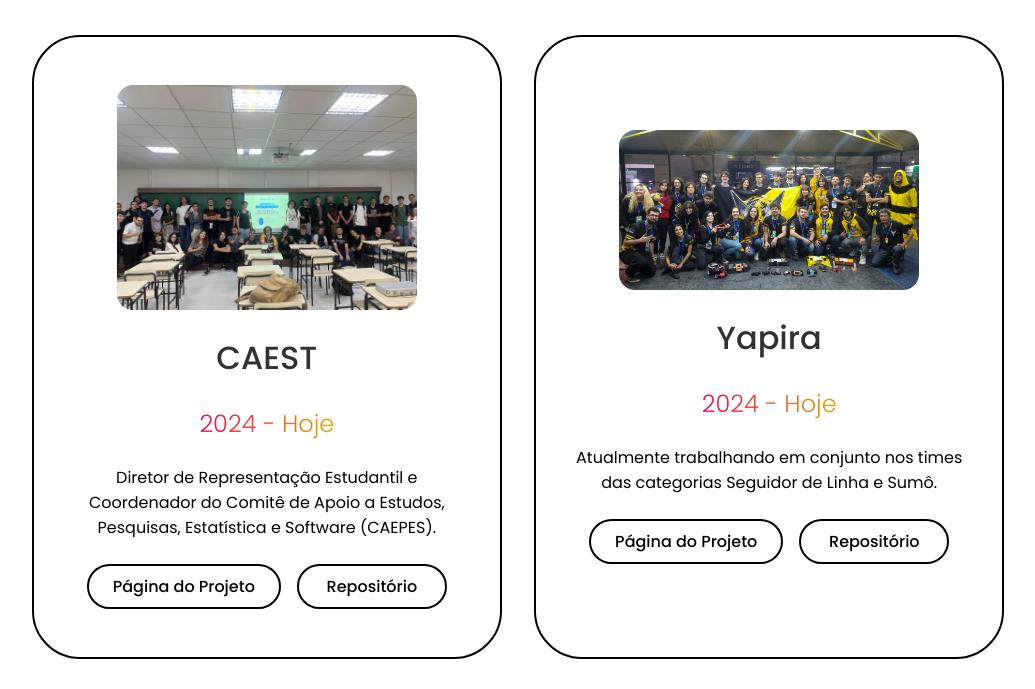
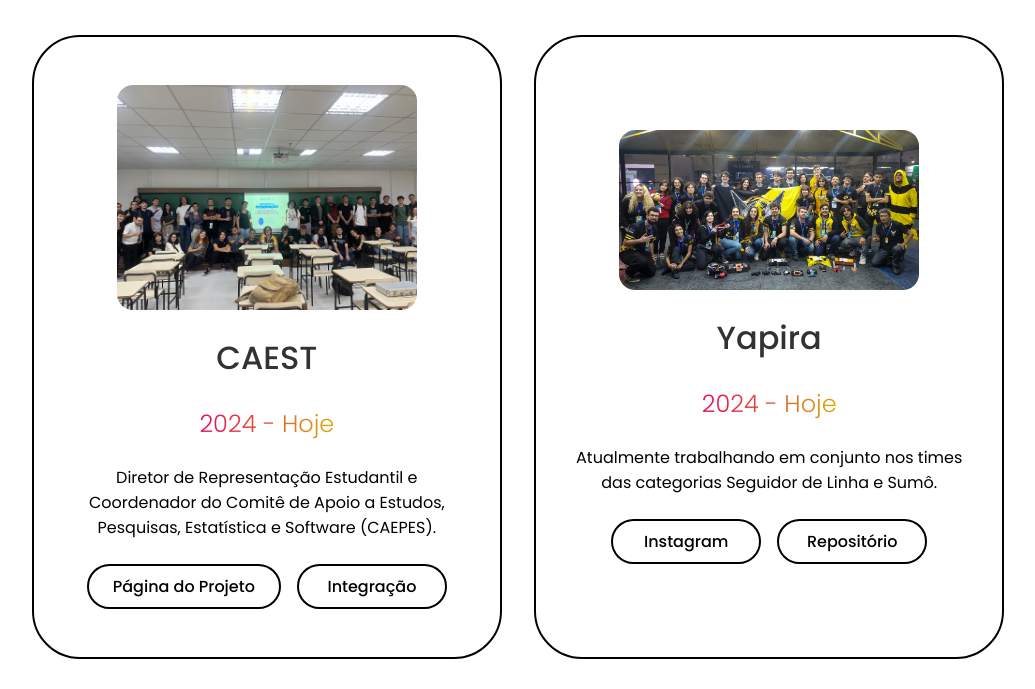
Before and after one commit to borncabus/borncabus.github.io, a plain HTML site: page index.html in a window 1280 px wide. Shown: the part 2000-2689 px from the top of the page, without its empty margins (122-1157 px from the left). Drawn offline with Linux system fonts and the light colour scheme.

Commit message:
Atualizei os links

```diff
--- a/index.html
+++ b/index.html
@@ -34,7 +34,7 @@
     <!-- Botão para GitHub -->
     <button
       class="visit-btn"
-      onclick="window.open('https://github.com/SEU_USUARIO_GITHUB', '_blank')"
+      onclick="window.open('https://github.com/borncabus', '_blank')"
       aria-label="Visitar o perfil de GitHub de Matheus Cabús">
       Visitar GitHub
     </button>
@@ -56,13 +56,17 @@
           </div>
 
           <div class="btn-group" style="margin-bottom: 20px;">
-            <button class="btn">Currículo</button>
-            <button class="btn">Contato</button>
+            <button class="btn" onclick="window.open('curriculo.pdf', '_blank')">Currículo</button>
+            <button class="btn" onclick="document.getElementById('contato').scrollIntoView({ behavior: 'smooth' });">Contato</button>
           </div>
 
           <div class="socials">
-            <a href="#"><i class="fab fa-github"></i></a>
-            <a href="#"><i class="fab fa-instagram"></i></a>
+            <a href="https://github.com/borncabus" target="_blank" aria-label="GitHub de Matheus Cabús">
+              <i class="fab fa-github"></i>
+            </a>
+            <a href="https://www.instagram.com/borncabus" target="_blank" aria-label="Instagram de Matheus Cabús">
+              <i class="fab fa-instagram"></i>
+            </a>
           </div>
 
         </div>
@@ -120,8 +124,8 @@
           <h4>2024 - Hoje</h4>
           <p>Diretor de Representação Estudantil e Coordenador do Comitê de Apoio a Estudos, Pesquisas, Estatística e Software (CAEPES).</p>
           <div class="btn-group">
-            <div class="btn">Página do Projeto</div>
-            <div class="btn">Repositório</div>
+            <div class="btn" onclick="window.open('https://caest.dev.br', '_blank')">Página do Projeto</div>
+            <div class="btn" onclick="window.open('https://integracao.caest.dev.br', '_blank')">Integração</div>
           </div>
         </div>
         <div class="project-card">
@@ -133,8 +137,8 @@
           <h4>2024 - Hoje</h4>
           <p>Atualmente trabalhando em conjunto nos times das categorias Seguidor de Linha e Sumô.</p>
           <div class="btn-group">
-            <div class="btn">Página do Projeto</div>
-            <div class="btn">Repositório</div>
+            <div class="btn" onclick="window.open('https://www.instagram.com/equipeyapira', '_blank')">Instagram</div>
+            <div class="btn" onclick="window.open('https://github.com/YapiraUFPR', '_blank')">Repositório</div>
           </div>
         </div>
         <div class="project-card">
@@ -146,8 +150,7 @@
           <h4>2024 - Hoje</h4>
           <p>Desenvolvedor voluntário e consultor de tecnologia, desenvolvendo aplicações web e mobile.</p>
           <div class="btn-group">
-            <div class="btn">Página do Projeto</div>
-            <div class="btn">Repositório</div>
+            <div class="btn" onclick="window.open('https://www.instagram.com/lumeeiro', '_blank')">Instagram</div>
           </div>
         </div>
         <div class="project-card">
@@ -159,7 +162,7 @@
           <h4>2024</h4>
           <p>Trabalhei como tutor bolsista, ajudando alunos com dificuldades em Cálculo e Pré-Cálculo. Desenvolvi um site para o projeto.</p>
           <div class="btn-group">
-            <div class="btn">Página do Projeto</div>
+            <div class="btn" onclick="window.open('https://tutoriaentrepares.github.io', '_blank')">Página do Projeto</div>
           </div>
         </div>
         <div class="project-card">
@@ -171,8 +174,7 @@
           <h4>2019</h4>
           <p>Monitor de Estatística Básica, ajudando alunos com dificuldades na disciplina.</p>
           <div class="btn-group">
-            <div class="btn">Página do Projeto</div>
-            <div class="btn">Repositório</div>
+            <div class="btn" onclick="window.open('https://est.ufpr.br', '_blank')">Página do Projeto</div>
           </div>
         </div>
         <div class="project-card">
@@ -184,8 +186,7 @@
           <h4>2019</h4>
           <p>Atuei como estudante bolsista, oferecendo apoio aos professores e alunos do laboratório.</p>
           <div class="btn-group">
-            <div class="btn">Página do Projeto</div>
-            <div class="btn">Repositório</div>
+            <div class="btn" onclick="window.open('http://www.lea.ufpr.br/', '_blank')">Página do Projeto</div>
           </div>
         </div>
       </div>
```
Also changed, not shown: 1 other file.
